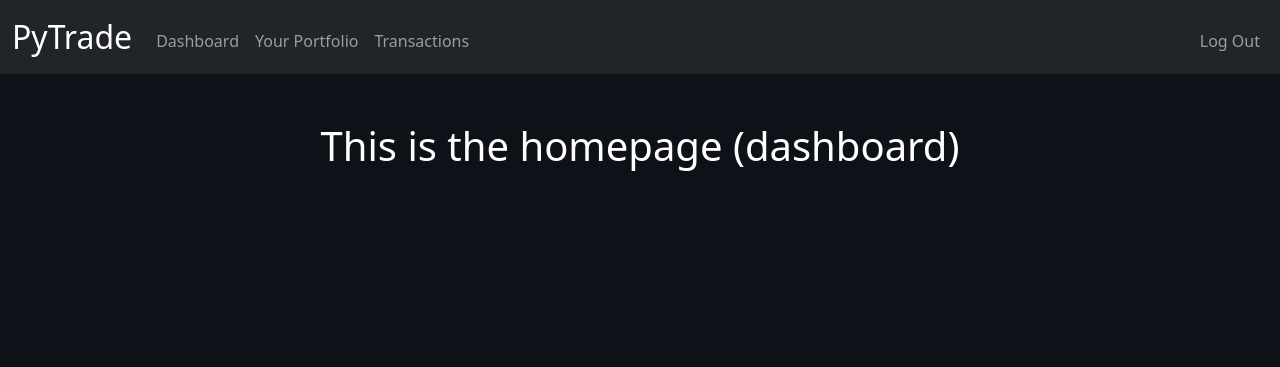
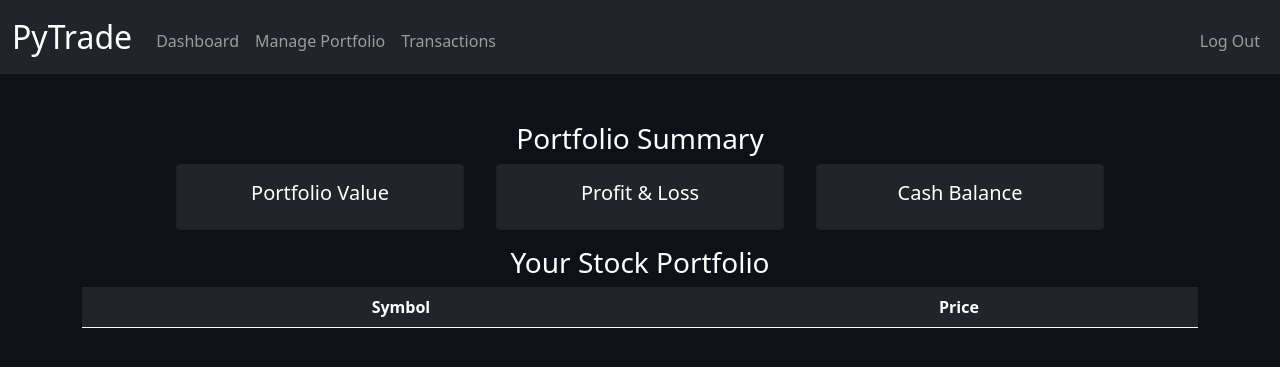
Before and after one commit to rmcharg/Trading-Platform-Sim, a Flask app: page / in a window 1280 px wide. Shown: the top 367 px of the page. Run offline with Flask 3, Linux system fonts and the light colour scheme; a user stored in the database is signed in; lists and menus that the app fills with data are empty.

Commit message:
Created a mock dashboard page with updating stock info: Used only two stocks AAPL and NFLX will alter this to display the users stock portfolio

```diff
--- a/flaskr/__init__.py
+++ b/flaskr/__init__.py
@@ -1,7 +1,8 @@
-from flask import Flask
+from flask import Flask, session
 from flask_session import Session
 from os import path
 import sqlite3
+
 
 DATABASE_NAME = 'flaskr/trade.db'
 CREATE_TABLES = "flaskr/schema.sql"
--- a/flaskr/templates/index.html
+++ b/flaskr/templates/index.html
@@ -1,5 +1,65 @@
 {% extends "layout.html" %}
 
 {% block main %}
-    <h1> This is the homepage (dashboard) </h1>
+    <h3> Portfolio Summary </h3>
+    <div class="container">
+        <div class="row justify-content-md-center">
+            <div class="card bg-dark mb-3 mx-3" style="max-width: 18rem;">
+                <div class="card-body">
+                    <h5 class="card-title">Portfolio Value</h5>
+                  <p class="card-text" id="porfolio-value"></p>
+                </div>
+              </div>
+
+              <div class="card bg-dark mb-3 mx-3" style="max-width: 18rem;">
+                <div class="card-body">
+                  <h5 class="card-title"> Profit & Loss</h5>
+                  <p class="card-text" id="profit-loss"> </p>
+                </div>
+              </div>
+
+              <div class="card bg-dark mb-3 mx-3" style="max-width: 18rem;">
+                <div class="card-body">
+                  <h5 class="card-title"> Cash Balance </h5>
+                  <p class="card-text" id="cash-balance"></p>
+                </div>
+              </div>
+        </div>
+        </div>
+      </div>
+
+    <h3> Your Stock Portfolio </h3>
+    <div class="container">
+        <table class="table table-dark" id="tableId">
+            <thead>
+
+                <th scope = "col"> Symbol </th>
+                <th scope = "col"> Price </th>
+            </thead>
+            <tbody id="bodyId"></tbody>
+        </table>
+    </div>
+
+<script type="text/javascript">
+    async function GetUpdates() {
+        let response = await fetch('/get_data');
+        let data = await response.json();
+        let html = '';
+        for (let id in data) {
+            let ticker = data[id].ticker
+            let currentPrice = data[id].currentPrice
+            html += `<tr> <td> ${ticker} </td> <td> ${currentPrice} </td> </tr>`;
+
+        }
+        console.log(html);
+        document.getElementById('bodyId').innerHTML = html;
+
+    }
+
+    async function setIntervalAndExecute(fn, t) {
+        fn();
+        setInterval(fn, t);
+    }
+    setIntervalAndExecute(GetUpdates, 300000);
+</script>
 {% endblock %}
--- a/flaskr/templates/layout.html
+++ b/flaskr/templates/layout.html
@@ -30,7 +30,7 @@
                 <a class="nav-link" href="/">Dashboard</a>
               </li>
               <li class="nav-item">
-                <a class="nav-link" href="/portfolio">Your Portfolio</a>
+                <a class="nav-link" href="/portfolio">Manage Portfolio</a>
               </li>
               <li class="nav-item">
                 <a class="nav-link" href="/transactions">Transactions</a>
--- a/main.py
+++ b/main.py
@@ -1,8 +1,13 @@
 from flaskr import create_app, create_database
 from flask_session import Session
+from flask import session
+
 
 app = create_app()
 create_database()
 
 if __name__ == "__main__":
     app.run(debug=True)
+    # Initialise a session variable called data this will store stock data for us so
+    # we do not need to query again when we change web page
+    session['data'] = None
```
Also changed, not shown: flaskr/views.py (+23 -8 lines), 2 other files.
